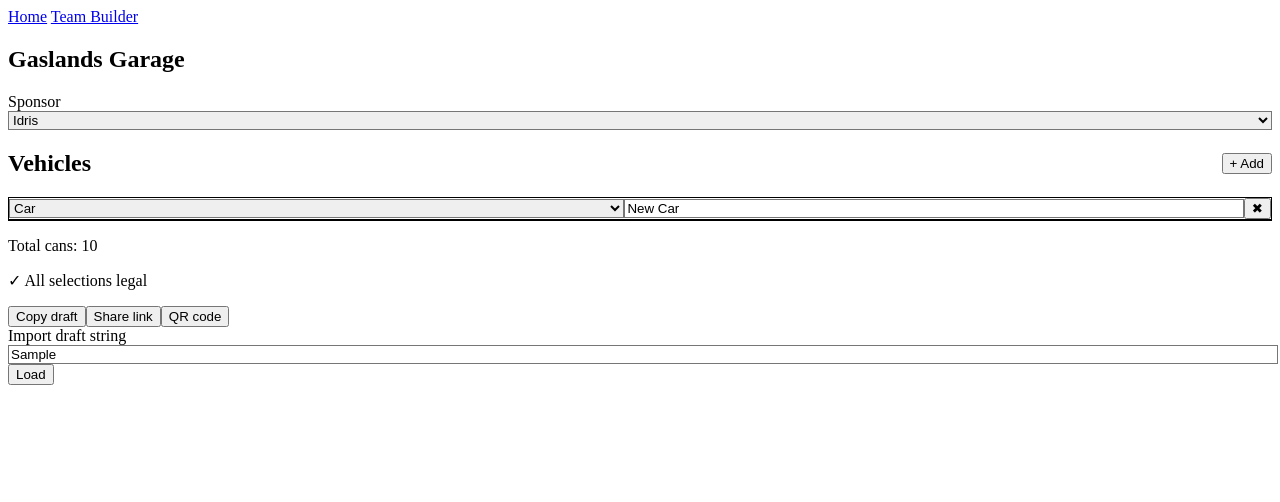
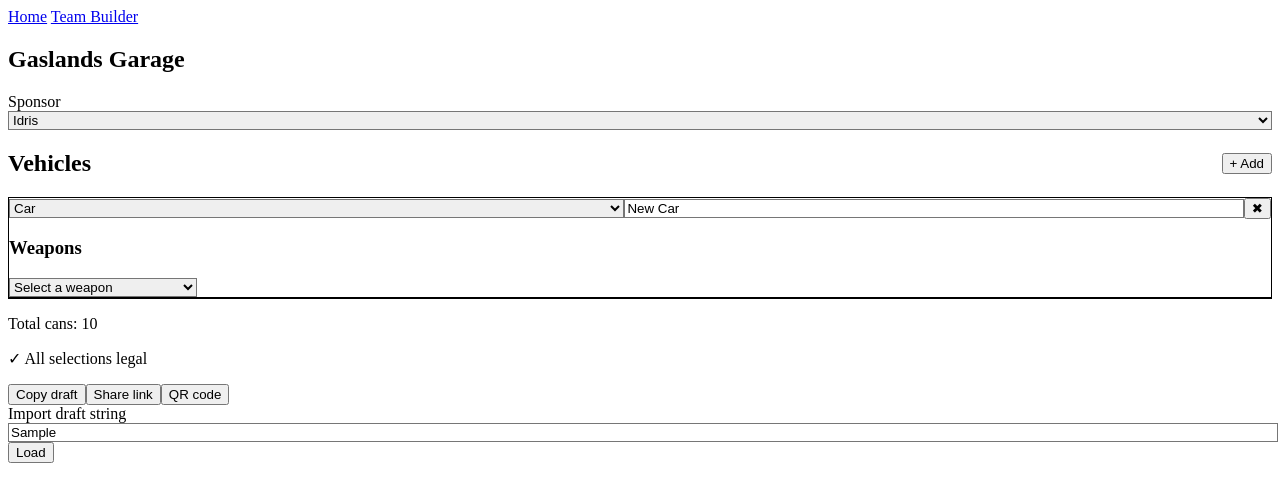
Before and after one commit to joseanes/gaslands-garage, a SvelteKit app in the folder app/: page /builder in a window 1280 px wide. Both pictures are taken after typing "Sample" into the empty fields and a click on the button "+ Add". Shown: the top 502 px of the page. Built offline with nearby package versions, Linux system fonts and the light colour scheme.

Commit message:
fix: add multi-vehicle support and weapon selection UI
- Added weapons data to builder page
- Enhanced vehicle cards with weapons UI
- Fixed reactivity issues in vehicle and weapon management
- Updated type definitions to include missing fields

```diff
--- a/app/src/lib/rules/types.ts
+++ b/app/src/lib/rules/types.ts
@@ -16,7 +16,8 @@ export const Vehicle = z.object({
   name: z.string(),
   maxGear: z.number().int().positive(),
   baseCost: z.number().int().nonnegative(),
-  maxHull: z.number().int().positive()
+  maxHull: z.number().int().positive(),
+  weaponSlots: z.number().int().positive()
 });
 export type Vehicle = z.infer<typeof Vehicle>;
 
@@ -25,7 +26,8 @@ export const Weapon = z.object({
   name: z.string(),
   cost: z.number().int().nonnegative(),
   slots: z.number().int().positive(),
-  type: z.enum(['weapon', 'upgrade'])
+  type: z.enum(['weapon', 'upgrade']),
+  unique: z.boolean().optional()
 });
 
 export type Weapon = z.infer<typeof Weapon>;
--- a/app/src/lib/validate/index.ts
+++ b/app/src/lib/validate/index.ts
@@ -33,23 +33,53 @@ export async function validateDraft(draft: Draft): Promise<Validation> {
   /* 3 — hydrate team */
   const team: Team = {
     sponsor,
-    vehicles: draft.vehicles.map((v) => ({
-      instance: v,
-      class:   vehicles.find((vc) => vc.id === v.type)!,
-      weapons: v.weapons.map((id) => weapons.find((w) => w.id === id)!),
-      perks:   v.perks.map((id) => perks.find((p) => p.id === id)!)
-    }))
+    vehicles: draft.vehicles
+      .filter(v => {
+        const vehicleType = vehicles.find(vc => vc.id === v.type);
+        return !!vehicleType; // Filter out any vehicles with unknown types
+      })
+      .map((v) => {
+        const vehicleClass = vehicles.find(vc => vc.id === v.type);
+        if (!vehicleClass) {
+          // This should never happen due to the filter above, but it's a safety check
+          throw new Error(`Vehicle type ${v.type} not found`);
+        }
+
+        return {
+          instance: v,
+          class: vehicleClass,
+          weapons: v.weapons
+            .map(id => weapons.find(w => w.id === id))
+            .filter((w): w is NonNullable<typeof w> => w !== undefined),
+          perks: v.perks
+            .map(id => perks.find(p => p.id === id))
+            .filter((p): p is NonNullable<typeof p> => p !== undefined)
+        };
+      })
   };
 
   /* 4 — per-vehicle reports with cans */
-  const vehicleReports: VehicleReport[] = team.vehicles.map((v) => ({
-    vehicleId: v.instance.id,
-    cans:
-      vehicleBaseCost(v.class) +
-      v.weapons.reduce((s, w) => s + weaponCost(w), 0) +
-      v.perks.reduce((s, p) => s + perkCost(p), 0),
-    errors: []
-  }));
+  const vehicleReports: VehicleReport[] = team.vehicles.map((v) => {
+    // Safety check for missing data
+    if (!v.instance || !v.class) {
+      return {
+        vehicleId: v.instance?.id || 'unknown',
+        cans: 0,
+        errors: ['Invalid vehicle data']
+      };
+    }
+
+    // Calculate total cans safely
+    const baseCost = vehicleBaseCost(v.class);
+    const weaponsCost = v.weapons.reduce((s, w) => s + (w ? weaponCost(w) : 0), 0);
+    const perksCost = v.perks.reduce((s, p) => s + (p ? perkCost(p) : 0), 0);
+
+    return {
+      vehicleId: v.instance.id,
+      cans: baseCost + weaponsCost + perksCost,
+      errors: []
+    };
+  });
 
   /* 5 — rule checks */
   runAllChecks(team, vehicleReports);
--- a/app/src/lib/validate/model.ts
+++ b/app/src/lib/validate/model.ts
@@ -24,3 +24,13 @@ export interface Validation {
   errors: string[];
   vehicleReports: VehicleReport[];
 }
+
+export interface Team {
+  sponsor: import('$lib/rules/types').Sponsor;
+  vehicles: {
+    instance: Draft['vehicles'][0];
+    class: import('$lib/rules/types').Vehicle;
+    weapons: import('$lib/rules/types').Weapon[];
+    perks: import('$lib/rules/types').Perk[];
+  }[];
+}
--- a/app/src/routes/builder/+page.svelte
+++ b/app/src/routes/builder/+page.svelte
@@ -12,10 +12,11 @@
 
 	/* ---------- server data ---------- */
 	export let data: {
-		sponsors: typeof import('$lib/rules/types').Sponsor[];
-		vehicleTypes: typeof import('$lib/rules/types').Vehicle[];
+		sponsors: import('$lib/rules/types').Sponsor[];
+		vehicleTypes: import('$lib/rules/types').Vehicle[];
+		weapons: import('$lib/rules/types').Weapon[];
 	};
-	const { sponsors, vehicleTypes } = data;
+	const { sponsors, vehicleTypes, weapons } = data;
 
 	/* ---------- UI state ---------- */
 	let sponsorId: string = sponsors[0].id;
@@ -105,7 +106,8 @@
 		{/if}
 
 		{#each vehicles as v (v.id)}
-			<div class="flex items-center gap-2 border p-2 rounded">
+			<div class="flex flex-col gap-2 border p-2 rounded">
+				<div class="flex items-center gap-2">
 					<select
 						bind:value={v.type}
 						class="flex-1 p-1 border rounded"
@@ -126,6 +128,44 @@
 					>
 						✖
 					</button>
+				</div>
+
+				<!-- Weapons section -->
+				<div class="mt-2">
+					<h3 class="text-sm font-semibold">Weapons</h3>
+					<ul class="list-disc ml-6">
+						{#each v.weapons as weaponId, i}
+							<li class="flex items-center gap-2">
+								<span>{weapons.find(w => w.id === weaponId)?.name || weaponId}</span>
+								<button class="text-red-600 text-sm" on:click={() => {
+									// Remove weapon i from vehicle v
+									v.weapons = v.weapons.filter((_, idx) => idx !== i);
+									vehicles = [...vehicles]; // Trigger reactivity
+								}} title="Remove weapon">
+									✖
+								</button>
+							</li>
+						{/each}
+					</ul>
+
+					<select
+						class="mt-1 px-2 py-1 border rounded text-sm"
+						on:change={e => {
+							const weaponId = e.target.value;
+							if (weaponId) {
+								// Add weapon to vehicle v
+								v.weapons = [...v.weapons, weaponId];
+								vehicles = [...vehicles]; // Trigger reactivity
+								e.target.value = ""; // Reset selection
+							}
+						}}
+					>
+						<option value="" disabled selected>Select a weapon</option>
+						{#each weapons as w}
+							<option value={w.id}>{w.name}</option>
+						{/each}
+					</select>
+				</div>
 			</div>
 		{/each}
 	</div>
--- a/app/src/routes/builder/+page.ts
+++ b/app/src/routes/builder/+page.ts
@@ -1,11 +1,12 @@
 // runs in browser *and* during dev SSR
-import { loadSponsors, loadVehicles } from '$lib/rules/loadRules';
+import { loadSponsors, loadVehicles, loadWeapons } from '$lib/rules/loadRules';
 
 export const prerender = false;   // keep SPA behaviour
 
 export async function load() {
   return {
     sponsors: await loadSponsors(),
-    vehicleTypes: await loadVehicles()
+    vehicleTypes: await loadVehicles(),
+    weapons: await loadWeapons() // Add weapons data here
   };
 }
```
Lines whose indentation alone changed are shown as unchanged.
